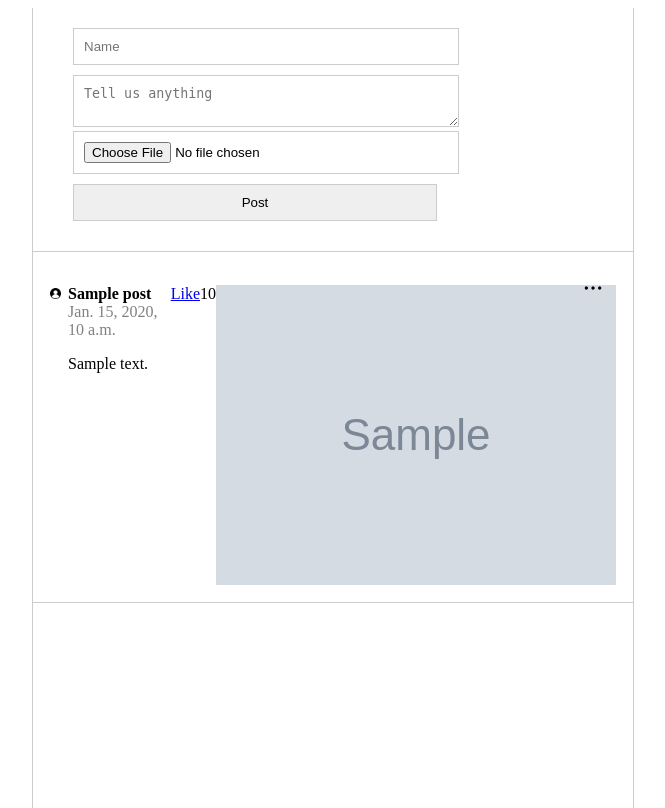
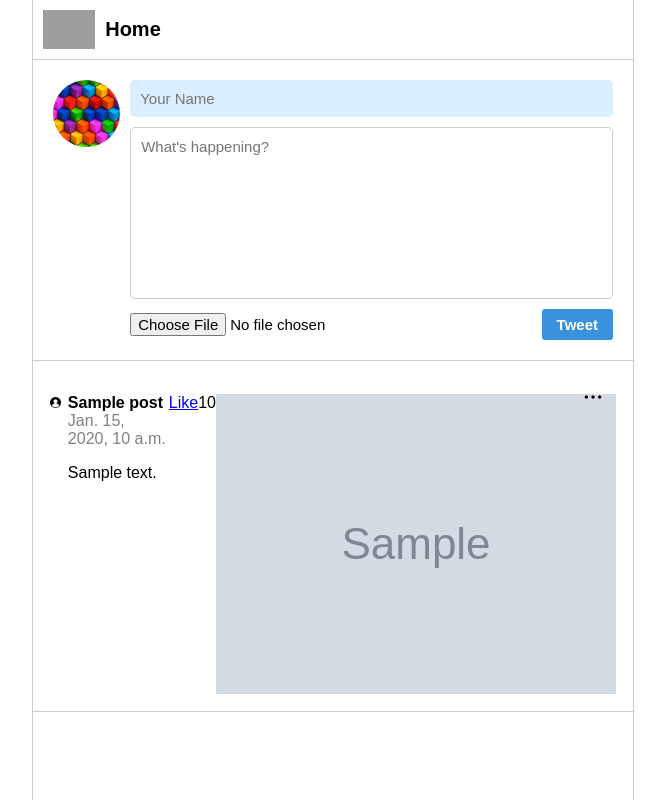
Before and after one commit to MiNombreEsAbe/twitterClone, a Django app: template templates/posts.html in a window 1280 px wide. Shown: the whole page, without its empty margins (307-972 px from the left). Run offline with Django 3.2, Linux system fonts and the light colour scheme; the template is opened without the code that fills it: most values are stand-ins (such as "Sample title", 1, 10 or a date in 2020); grey boxes marked "Sample" are stand-in pictures; grey boxes are pictures that could not be loaded.

Commit message:
Styled up the header and post section of the home page

```diff
--- a/static/css/style.css
+++ b/static/css/style.css
@@ -2,6 +2,8 @@
 html,
 body {
     height: 100%;
+    margin: 0;
+    font-family: sans-serif;
 }
 
 .content {
@@ -12,23 +14,87 @@ body {
     border-right: 1px solid #ccc;
 }
 
-/* Post */
-.postForm {
-    padding: 20px 40px;
+/* Header */
+.header {
+    padding: 10px;
+    display: flex;
+    align-items: center;
     border-bottom: 1px solid #ccc;
 }
 
-.postForm input {
-    width: 70%;
+.header .headerText {
+    margin: 0 0 0 10px;
+    font-size: 20px;
+    font-weight: bold;
+}
+
+.header .techisLogo {
+    width: 9%;
+}
+
+/* Post */
+.postForm {
+    padding: 20px;
+    border-bottom: 1px solid #ccc;
+    display: flex;
+    align-items: flex-start;
+}
+
+.postForm .userIcon {
+    width: 12%;
+    margin-right: 10px;
+    border-radius: 50%;
+}
+
+.postForm form {
+    width: 100%;
+    display: flex;
+    flex-direction: column;
+}
+
+.postForm input,
+.postForm textarea {
+    font-family: sans-serif;
+    font-size: 15px;
+}
+
+.postForm .nameInput,
+.postForm textarea {
+    width: auto;
     margin-bottom: 10px;
     padding: 10px;
-    border: 1px solid #ccc;
+    border-radius: 5px;
+}
+
+.postForm .nameInput:focus,
+.postForm textarea:focus {
+    outline: none;
+}
+
+.postForm .nameInput {
+    background-color: #49a8ff33;
+    border: none;
 }
 
 .postForm textarea {
-    width: 70%;
-    padding: 10px;
+    height: 150px;
     border: 1px solid #ccc;
+    resize: none;
+}
+
+.postForm .buttons {
+    display: flex;
+    justify-content: space-between;
+    align-items: center;
+}
+
+.postForm .buttons .submitButton {
+    padding: 7px 15px;
+    background-color: #3a92df;
+    color: #fff;
+    font-weight: bold;
+    border: none;
+    border-radius: 3px;
 }
 
 .posts ul {
--- a/templates/posts.html
+++ b/templates/posts.html
@@ -1,22 +1,41 @@
 {% extends 'base.html' %} {% block content %} {% load static %}
 <section class="content">
+    <section class="header">
+        <img
+            class="techisLogo"
+            src="{% static 'img/techislogo.svg' %}"
+            alt="Tech I.S. Logo"
+        />
+        <h1 class="headerText">Home</h1>
+    </section>
     <section class="postForm">
-        <form action="/" method="POST" enctype="multipart/form-data">
+        <img class="userIcon" src="{% static 'img/user.jpg' %}" alt="" />
+        <form
+            action="/"
+            method="POST"
+            enctype="multipart/form-data"
+            autocomplete="off"
+        >
             {% csrf_token %}
             <input
+                class="nameInput"
                 type="text"
                 name="name"
-                placeholder="Name"
+                placeholder="Your Name"
                 maxlength="14"
                 required
             />
             <textarea
                 name="body"
-                placeholder="Tell us anything"
+                placeholder="What's happening?"
                 required
             ></textarea>
-            <input type="file" name="image" />
-            <input type="submit" value="Post" />
+            <div class="buttons">
+                <div class="fileInput">
+                    <input type="file" name="image" />
+                </div>
+                <input class="submitButton" type="submit" value="Tweet" />
+            </div>
         </form>
     </section>
     <section class="posts">
```
Also changed, not shown: static/img/techislogo.svg (added), static/img/user.jpg (added), 1 other file.
